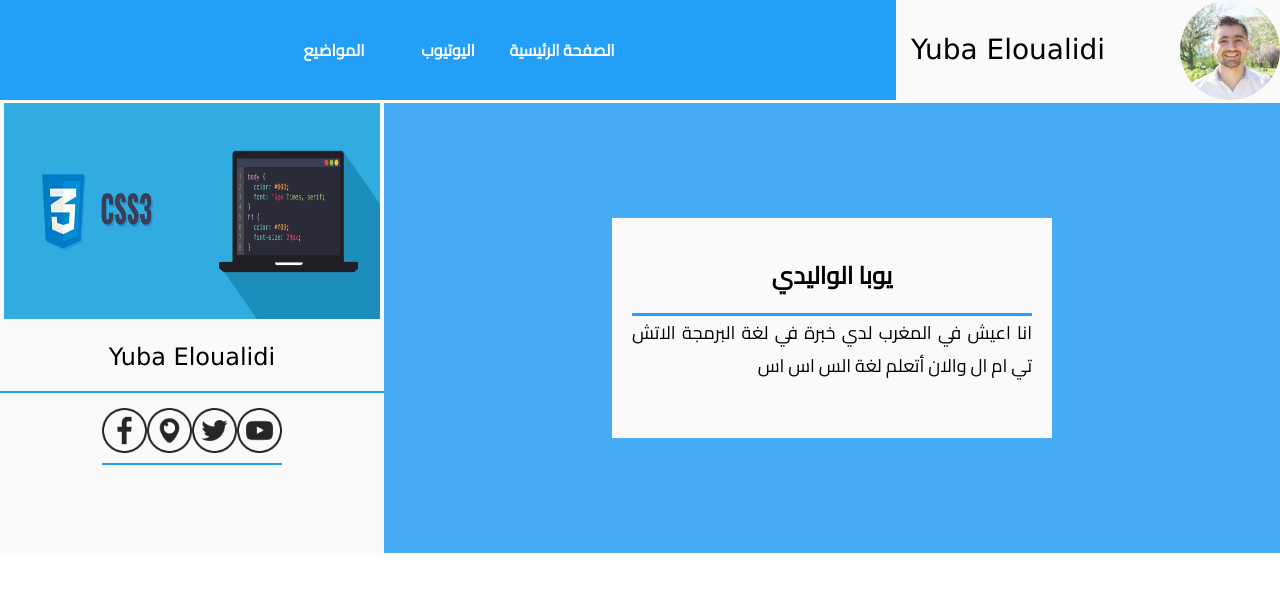
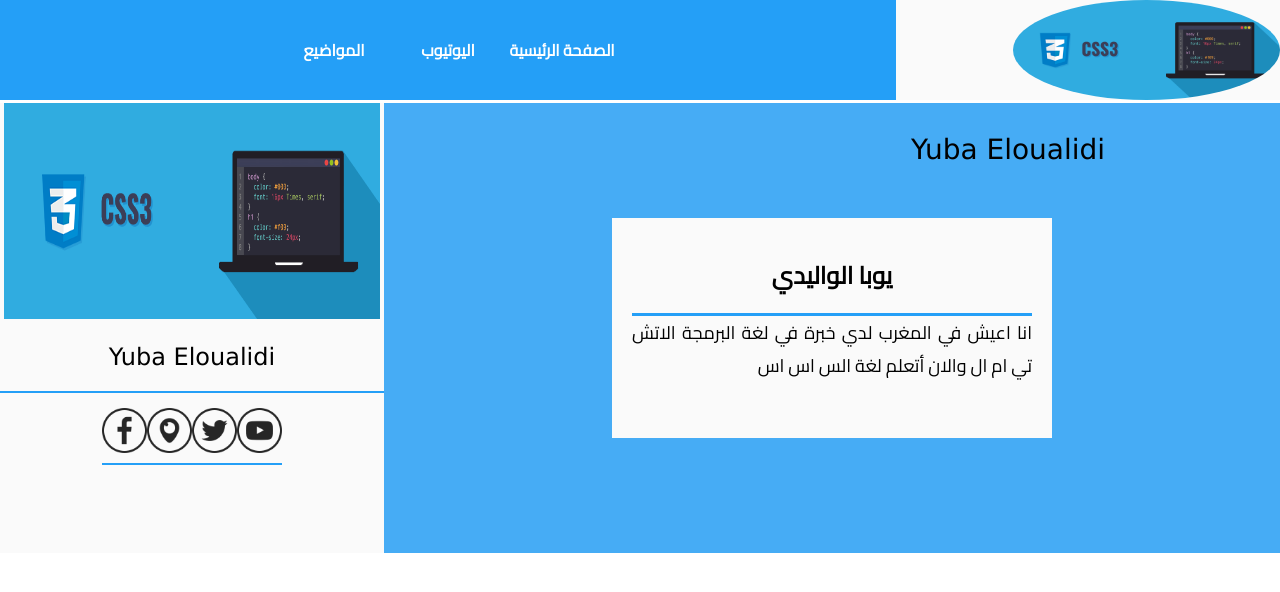
Before and after one commit to Yubaeloualidi2007/blog.yubaeloualid, a plain HTML site: page index.html in a window 1280 px wide. Drawn offline with Linux system fonts and the light colour scheme.

Commit message:
Update index.html

```diff
--- a/index.html
+++ b/index.html
@@ -10,7 +10,7 @@
 <body>
 <header>
   <span id="logoBox">
-    <a href="#"><img src="img/logo.jpg" id="logo"/></a>
+    <a href="#"><img src="img/bg.png" id="logo"/></a>
     <a href="#"><h1 id="h1Header">Yuba Eloualidi</h1></a>
   </span>
    <nav>
```
